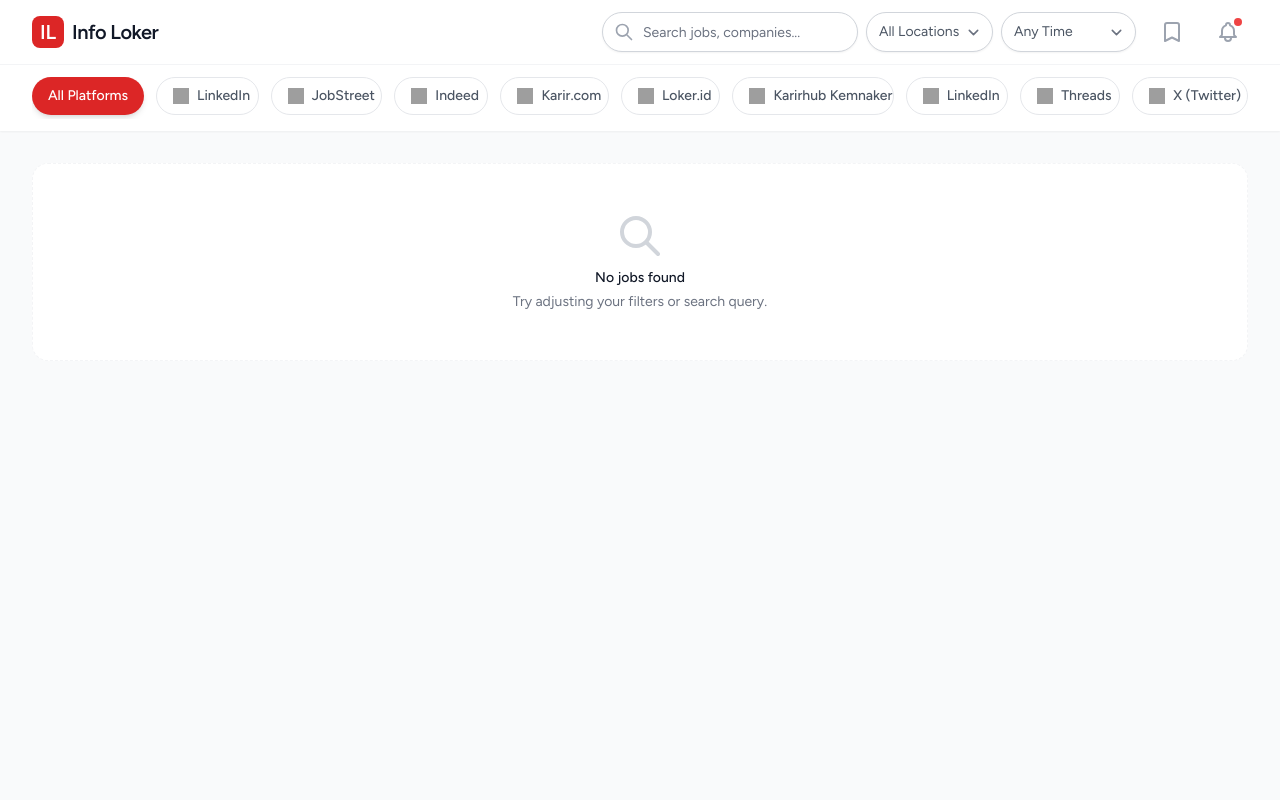
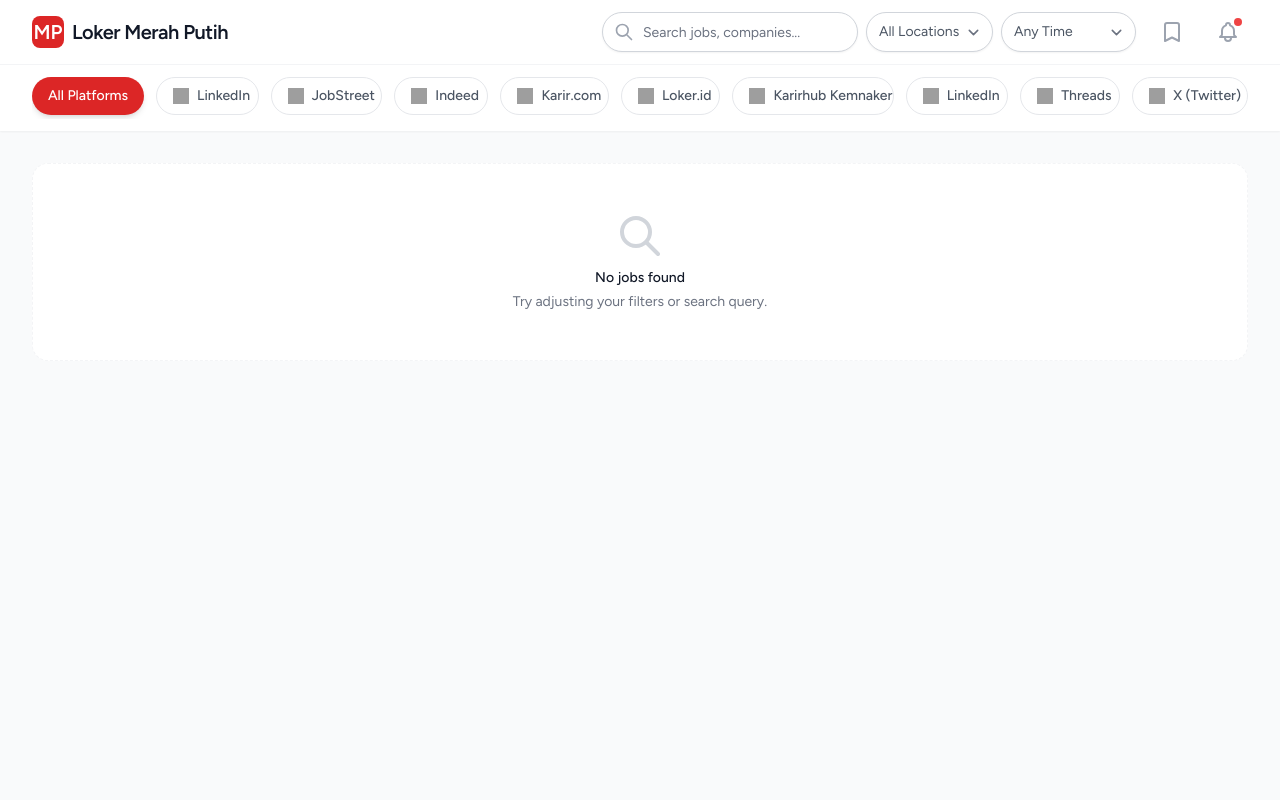
Before and after one commit to luqni/lokeran, a Laravel app: page / in a window 1280 px wide. Run offline with Laravel 12, Linux system fonts and the light colour scheme; data comes from the database, SQL or seed files in the repository; data that the repository does not hold is empty; style sheets or scripts are compiled from the project's sources; some libraries are stand-ins or nearby versions; grey boxes are pictures that could not be loaded.

Commit message:
feat: change name to loker merah putih

```diff
--- a/resources/views/livewire/job-board.blade.php
+++ b/resources/views/livewire/job-board.blade.php
@@ -6,9 +6,9 @@
             <div class="flex items-center justify-between w-full lg:w-auto">
                 <div class="flex items-center gap-2">
                     <div class="w-8 h-8 bg-red-600 rounded-lg flex items-center justify-center text-white font-bold text-xl">
-                        IL
+                        MP
                     </div>
-                    <h1 class="text-xl font-bold text-gray-900 tracking-tight">Info Loker</h1>
+                    <h1 class="text-xl font-bold text-gray-900 tracking-tight">Loker Merah Putih</h1>
                 </div>
                 <!-- Mobile Notification Bell -->
                 <button class="lg:hidden relative p-2 text-gray-400 hover:text-gray-500 transition-colors">
```
